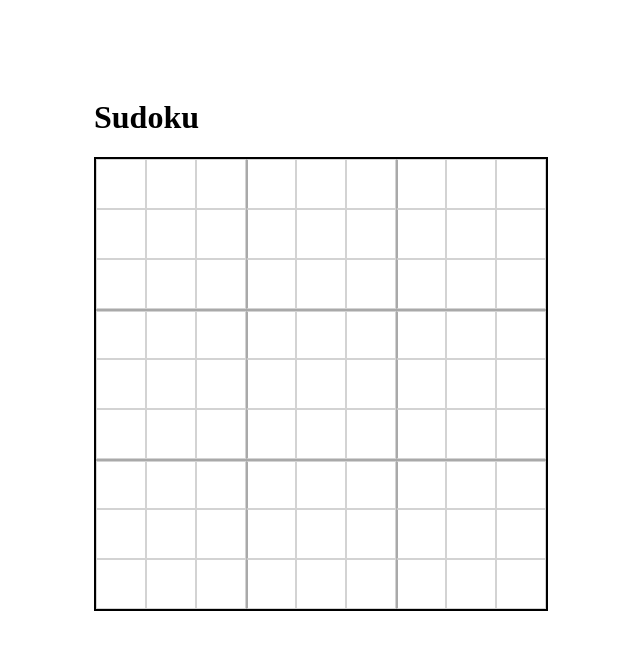
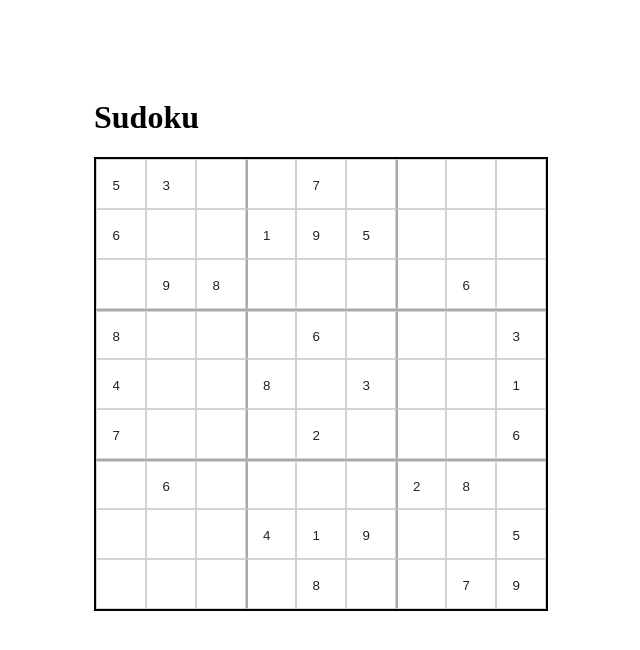
Before and after one commit to universalmensch/Projektarbeit, a Vue app: page / in a window 1280 px wide. Shown: the top 650 px of the page, without its empty margins (319-959 px from the left). Built offline with nearby package versions, Linux system fonts and the light colour scheme.

Commit message:
feat: completed Sudoku initialization.

```diff
--- a/src/App.vue
+++ b/src/App.vue
@@ -1,7 +1,7 @@
 <script setup lang="ts">
-import Sudoku from './components/Sudoku.vue'
+import SudokuTab from './components/SudokuTab.vue'
 </script>
 
 <template>
-  <Sudoku />
+  <SudokuTab />
 </template>
--- /dev/null
+++ b/src/components/Puzzle.ts
@@ -0,0 +1,15 @@
+import type {NumericSudoku} from "../types/Sudoku.ts";
+
+export const sudoku1: NumericSudoku = {
+    cells: [
+        [5,3,0,0,7,0,0,0,0],
+        [6,0,0,1,9,5,0,0,0],
+        [0,9,8,0,0,0,0,6,0],
+        [8,0,0,0,6,0,0,0,3],
+        [4,0,0,8,0,3,0,0,1],
+        [7,0,0,0,2,0,0,0,6],
+        [0,6,0,0,0,0,2,8,0],
+        [0,0,0,4,1,9,0,0,5],
+        [0,0,0,0,8,0,0,7,9]
+    ],
+}
--- /dev/null
+++ b/src/components/SudokuManager.ts
@@ -0,0 +1,11 @@
+import type {NumericSudoku} from "../types/Sudoku.ts";
+import {sudoku1} from "./Puzzle.ts";
+
+export const sudokus: NumericSudoku[] =
+   [ sudoku1 ]
+
+
+export function getRandomSudoku() {
+    const index = Math.floor(Math.random() * sudokus.length);
+    return sudokus[index];
+}
--- a/src/components/Sudoku.vue
+++ b/src/components/SudokuTab.vue
@@ -1,12 +1,11 @@
-<script setup lang="ts">
-import { ref } from 'vue';
+<script lang="ts" setup>
+import {ref} from 'vue';
 import type {Cell} from "../types/Cell.ts";
 import {VTextField} from "vuetify/components";
-
-const size = 9;
+import type {NumericSudoku, Sudoku} from "../types/Sudoku.ts";
+import {getRandomSudoku} from "./SudokuManager.ts";
 
 const switchFocusCell = (e: KeyboardEvent, row: number, col: number) => {
-
   switch (e.key) {
     case "ArrowUp":
       if (row > 0) row -= 1;
@@ -25,25 +24,32 @@ const switchFocusCell = (e: KeyboardEvent, row: number, col: number) => {
   }
 
   e.preventDefault();
-  cells.value[row][col].ref?.focus();
+  sudoku.value.cells[row][col].ref?.focus();
 };
 
-const cells = ref<Cell[][]>(
-    Array.from({ length: size }, (_, row) =>
-        Array.from({ length: size }, (_, col) => ({
-          row,
-          col,
-          value: null,
-          given: false,
+const initSudoku = (newSudoku: NumericSudoku): Sudoku => {
+  return {
+    cells: newSudoku.cells.map((row, rowIndex) =>
+        row.map((cell, cellIndex): Cell => ({
+              row: rowIndex,
+              col: cellIndex,
+              value: cell != 0 ? cell : null,
+              given: cell != 0,
+              try: false,
               ref: null
-        })) as Cell[]
-    )
+            })
+        ))
+  }
+}
+
+const sudoku = ref<Sudoku>(
+    initSudoku(getRandomSudoku())
 );
 
 const setCellValue = (value: string, row: number, col: number) => {
   const numberValue = value.replace(/[^1-9]/g, "");
 
-  const cell = cells.value[row][col];
+  const cell = sudoku.value.cells[row][col];
   if (cell.given) return;
   cell.value = numberValue ? Number(numberValue) : null;
 };
@@ -53,7 +59,7 @@ const setCellValue = (value: string, row: number, col: number) => {
   <h1 style="margin-top: 20%">Sudoku</h1>
   <div class="sudoku-row">
     <div
-          v-for="(row, rowIndex) in cells"
+        v-for="(row, rowIndex) in sudoku.cells"
         :key="rowIndex"
         :class="
           { 'border-top-bold': rowIndex % 3 === 0 && rowIndex !== 0}"
@@ -62,25 +68,25 @@ const setCellValue = (value: string, row: number, col: number) => {
         <div
             v-for="(cell, colIndex) in row"
             :key="colIndex"
-              class="sudoku-cell"
-              @keydown="switchFocusCell($event, cell.row, cell.col)"
-              tabindex="0"
             :class="[
               { 'is-given': cell.given },
               { 'border-left-bold': colIndex % 3 === 0 && colIndex !== 0 },
             ]"
+            class="sudoku-cell"
+            tabindex="0"
+            @keydown="switchFocusCell($event, cell.row, cell.col)"
         >
         <span>
           <v-text-field
               :ref="element => cell.ref = element"
               :model-value="cell.value"
-              @update:model-value="setCellValue($event, cell.row, cell.col)"
-              type="text"
-              maxlength="1"
+              class="sudoku-input"
               density="compact"
               hide-details
+              maxlength="1"
+              type="text"
               variant="plain"
-              class="sudoku-input"
+              @update:model-value="setCellValue($event, cell.row, cell.col)"
           ></v-text-field>
         </span>
         </div>
@@ -119,12 +125,15 @@ const setCellValue = (value: string, row: number, col: number) => {
 .border-top-bold {
   border-top: 2px solid darkgrey;
 }
+
 .border-left-bold {
   border-left: 2px solid darkgrey;
 }
+
 .border-right-bold {
   border-right: 2px solid darkgrey;
 }
+
 .border-bottom-bold {
   border-bottom: 2px solid darkgrey;
 }
--- a/src/types/Cell.ts
+++ b/src/types/Cell.ts
@@ -3,5 +3,6 @@ export type Cell = {
     col: number;
     value: number | null;
     given: boolean;
+    try: boolean;
     ref: any | null;
 };
--- /dev/null
+++ b/src/types/Sudoku.ts
@@ -0,0 +1,9 @@
+import type {Cell} from "./Cell.ts";
+
+export type Sudoku = {
+    cells: Cell[][];
+};
+
+export type NumericSudoku = {
+    cells: number[][];
+}
```
Lines whose indentation alone changed are shown as unchanged.
